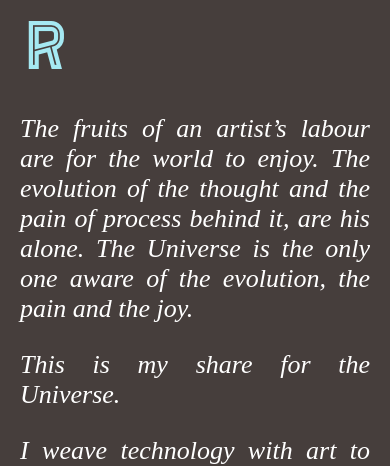
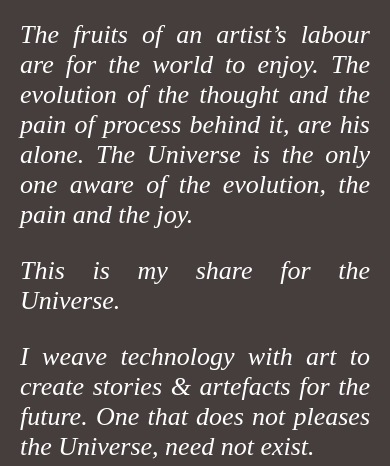
Before and after one commit to polyrahul/polyrahul.github.com, a plain HTML site: page index.html in a window 390 px wide. Shown: the top 466 px of the page. Drawn offline with nearby package versions, Linux system fonts and the light colour scheme; a web font is replaced by a local one.

Commit message:
tweak content

```diff
--- a/index.html
+++ b/index.html
@@ -25,7 +25,7 @@
 		#monogram { width: 72px; padding: 50px 0 0 0; margin: 0 auto 0 50px; }
 		#about { width: 360px; padding: 0 0 0 150px; margin: -35px 50px 0 auto !important; }
 		@media (max-width: 767px) {
-			#monogram { position: relative; width: auto; padding: 20px; margin: 0; }
+			#monogram { position: relative; width: auto; padding: 20px; margin: 0; visibility:hidden; display:none; }
 			#about { position: relative; width: auto; padding: 20px; margin: 0 !important; }
 			background-image { opacity: 0.2; }
 		}
```
